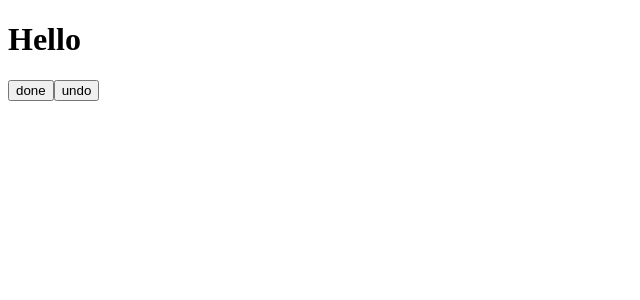
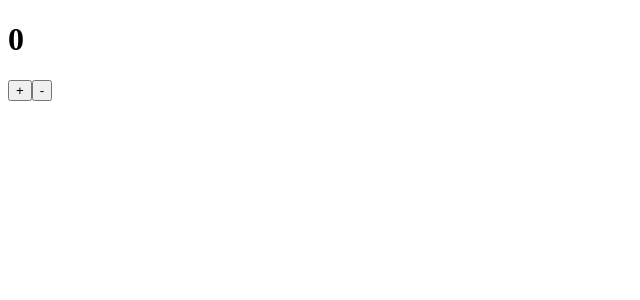
Before and after one commit to maverickGuyRahul/react-VSCode-tutorial, a React (Create React App) app: page / in a window 1280 px wide. Shown: the top 300 px of the page, without its empty margins (0-640 px from the left). Built offline with nearby package versions, Linux system fonts and the light colour scheme; the HTML template or start-up script is replaced by a standard one.

Commit message:
Increment Decrement App

```diff
--- a/src/components/App.jsx
+++ b/src/components/App.jsx
@@ -1,19 +1,39 @@
 import React from 'react';
+import Heading from './Heading';
+import ReactDOM from 'react-dom/client';
 
-function strike() {
-  document.getElementById('root').style.textDecoration = 'line-through';
+const root = ReactDOM.createRoot(document.getElementById('root'));
+
+let count = 0;
+
+function increase() {
+  count++;
+  root.render(
+    <div className="container">
+      <h1>{count}</h1>
+      <button onClick={increase}> + </button>
+      <button onClick={decrease}> - </button>
+    </div>
+  );
 }
 
-function disableStrike() {
-  document.getElementById('root').style.textDecoration = 'none';
+function decrease() {
+  count--;
+  root.render(
+    <div className="container">
+      <h1>{count}</h1>
+      <button onClick={increase}> + </button>
+      <button onClick={decrease}> - </button>
+    </div>
+  );
 }
 
 function App() {
   return (
-    <div>
-      <h1>Hello</h1>
-      <button onClick={strike}> done </button>
-      <button onClick={disableStrike}> undo </button>
+    <div className="container">
+      <h1>{count}</h1>
+      <button onClick={increase}> + </button>
+      <button onClick={decrease}> - </button>
     </div>
   );
 }
--- /dev/null
+++ b/src/components/Heading.jsx
@@ -0,0 +1,11 @@
+import React from 'react';
+
+function Heading() {
+  return (
+    <>
+      <h1>Heading</h1>
+    </>
+  );
+}
+
+export default Heading;
```
